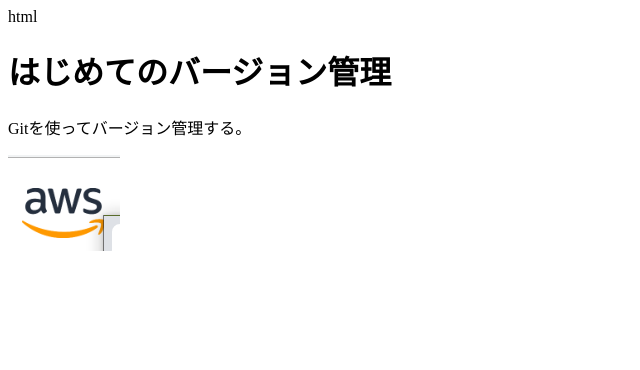
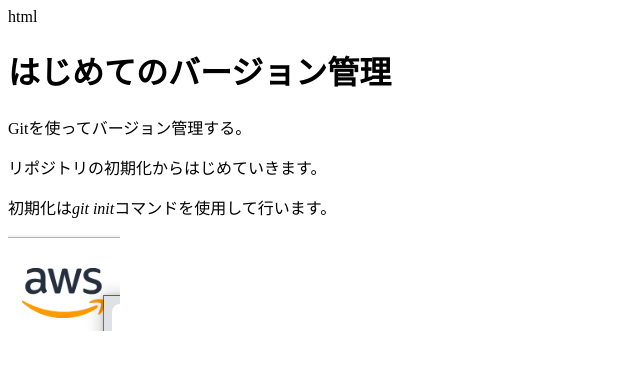
Before and after one commit to hiroyuki-naka/first-git, a plain HTML site: page index.html in a window 1280 px wide. Shown: the whole page, without its empty margins (0-640 px from the left). Drawn offline with Linux system fonts and the light colour scheme.

Commit message:
modify index.html on GitHub

```diff
--- a/index.html
+++ b/index.html
@@ -8,6 +8,9 @@ html
     <body>
         <h1>はじめてのバージョン管理</h1>
         <p>Gitを使ってバージョン管理する。</p>
+        <p>リポジトリの初期化からはじめていきます。</p>
+        <p>初期化は<i>git init</i>コマンドを使用して行います。</p>
+
         <img src="git-logo.png" alt="git logo">
     </body>
 </html>
```
